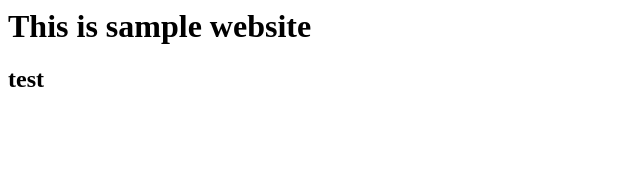
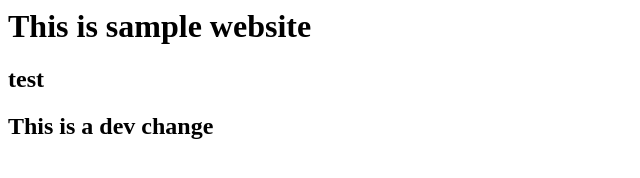
Before and after one commit to mohanraz81/webtest1108, a plain HTML site: page index.html in a window 1280 px wide. Shown: the whole page, without its empty margins (0-640 px from the left). Drawn offline with Linux system fonts and the light colour scheme.

Commit message:
dev change

```diff
--- a/index.html
+++ b/index.html
@@ -1,2 +1,3 @@
 <h1>This is sample website</h1>
 <h2>test</h2>
+<h2>This is a dev change</h2>
```
